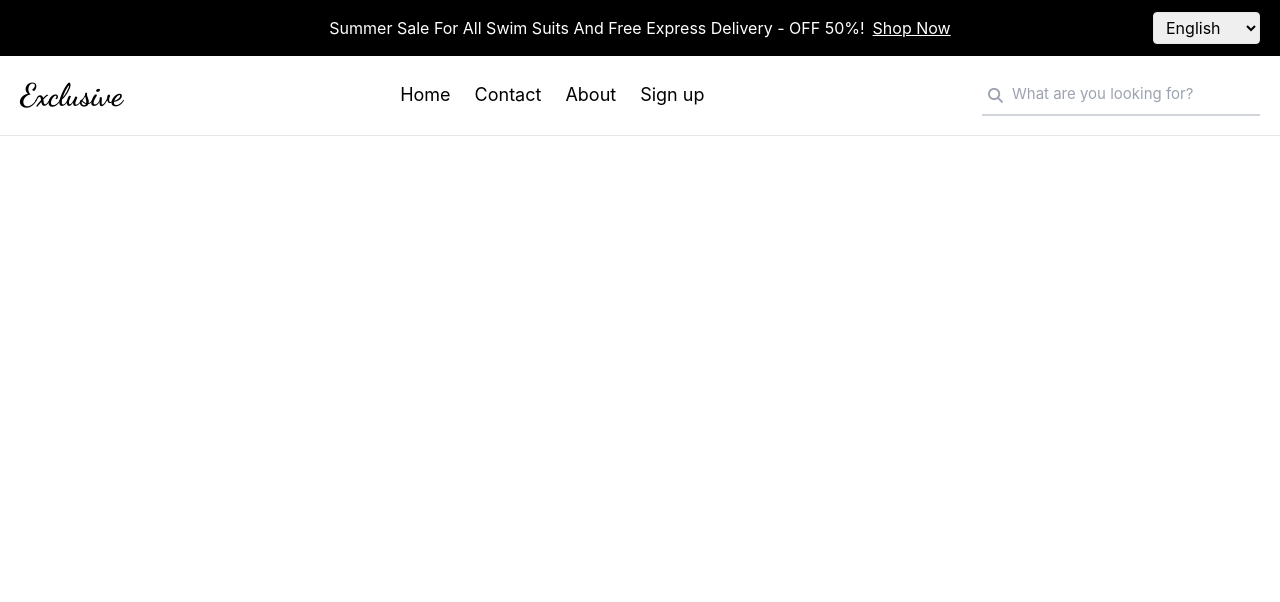
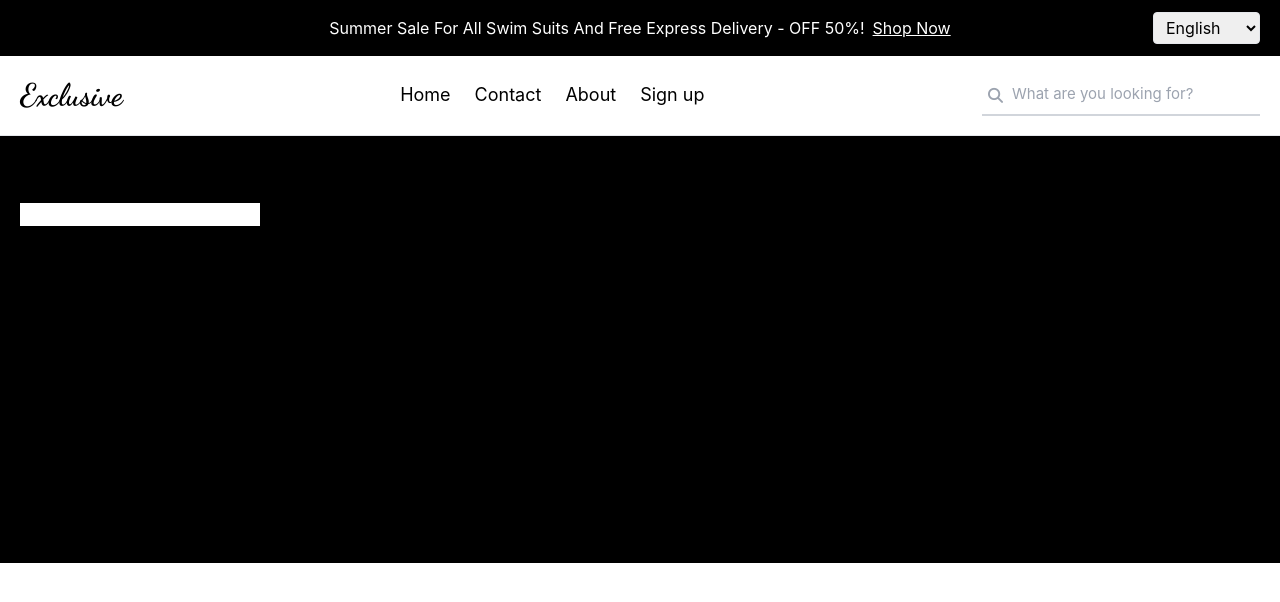
Before and after one commit to pikary/adv-dbms, a React (Vite) app: page /profile in a window 1280 px wide. Shown: the top 602 px of the page. Built offline with nearby package versions, Linux system fonts and the light colour scheme.

Commit message:
feat: start doing footer

```diff
--- a/src/App.tsx
+++ b/src/App.tsx
@@ -2,6 +2,7 @@ import {BrowserRouter as Router, Routes, Route} from "react-router-dom";
 import Topbar from "./components/Topbar";
 import Navbar from "./components/Navbar";
 import SignUp from "./pages/SignUp";
+import Footer from "./components/Footer";
 
 
 function App() {
@@ -19,6 +20,7 @@ function App() {
                         <Route path="/profile" element={<></>}/>
                     </Routes>
                 </main>
+                <Footer></Footer>
             </Router>
         </>
     )
--- /dev/null
+++ b/src/components/Footer/index.tsx
@@ -0,0 +1,46 @@
+import {FC} from 'react'
+import './styles.css'
+
+
+const Footer:FC  = () =>{
+    return(
+        <footer className={'footer bg-backround'}>
+            <div className={'footer-content'}>
+                <ul>
+                    <li>Exclusive</li>
+                    <li>Subscribe</li>
+                    <li>Get 10% off your first order</li>
+                    <li>
+                        <input/>
+                    </li>
+                </ul>
+                <ul>
+                    <li>Support</li>
+                    <li>111 Bijoy sarani, Dhaka, DH 1515, Bangladesh.</li>
+                    <li>exclusive@gmail.com</li>
+                    <li>+88015-88888-9999</li>
+                </ul>
+                <ul>
+                    <li>Account</li>
+                    <li>My Account.</li>
+                    <li>Login / Register</li>
+                    <li>Cart</li>
+                    <li>Wishlist</li>
+                    <li>Shop</li>
+                </ul>
+                <ul>
+                    <li>Quick Link</li>
+                    <li>Privacy Policy</li>
+                    <li>Terms Of Use</li>
+                    <li>FAQ</li>
+                    <li>Contact</li>
+                </ul>
+                <div>
+                    {/*social media icons*/}
+                </div>
+            </div>
+        </footer>
+    )
+}
+
+export default Footer
--- /dev/null
+++ b/src/components/Footer/styles.css
@@ -0,0 +1,7 @@
+.footer{
+    width:100%;
+}
+.footer-content{
+    max-width: 1240px;
+    margin: 0 auto;
+}
```
Also changed, not shown: src/components/Footer/FooterInput.tsx (added).
